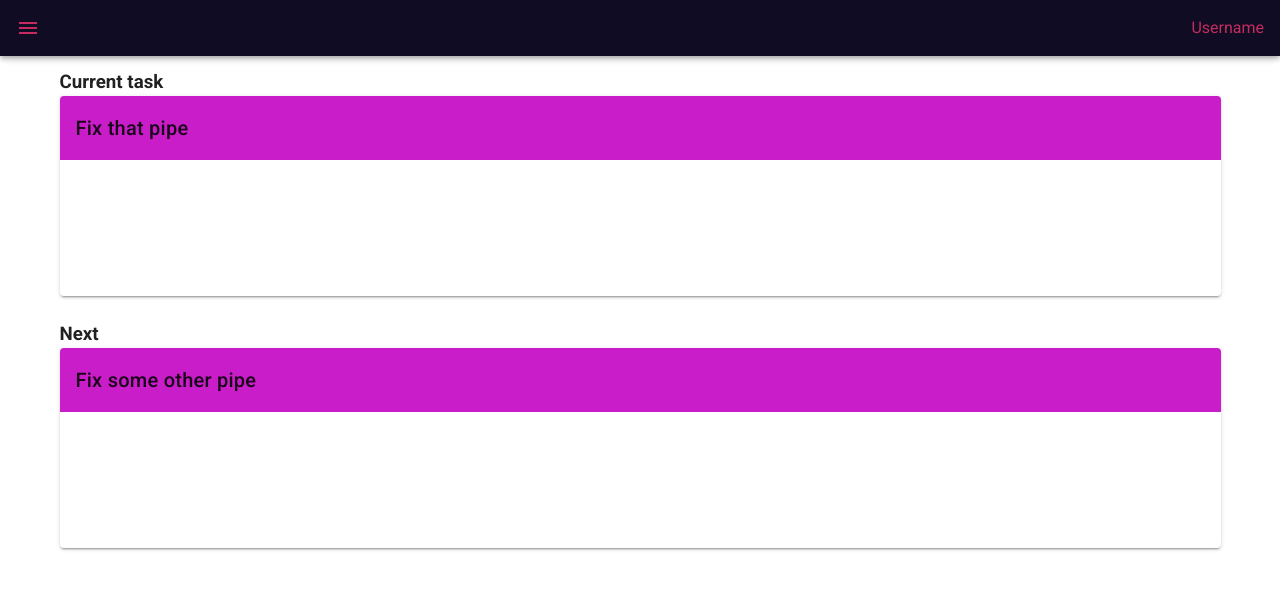
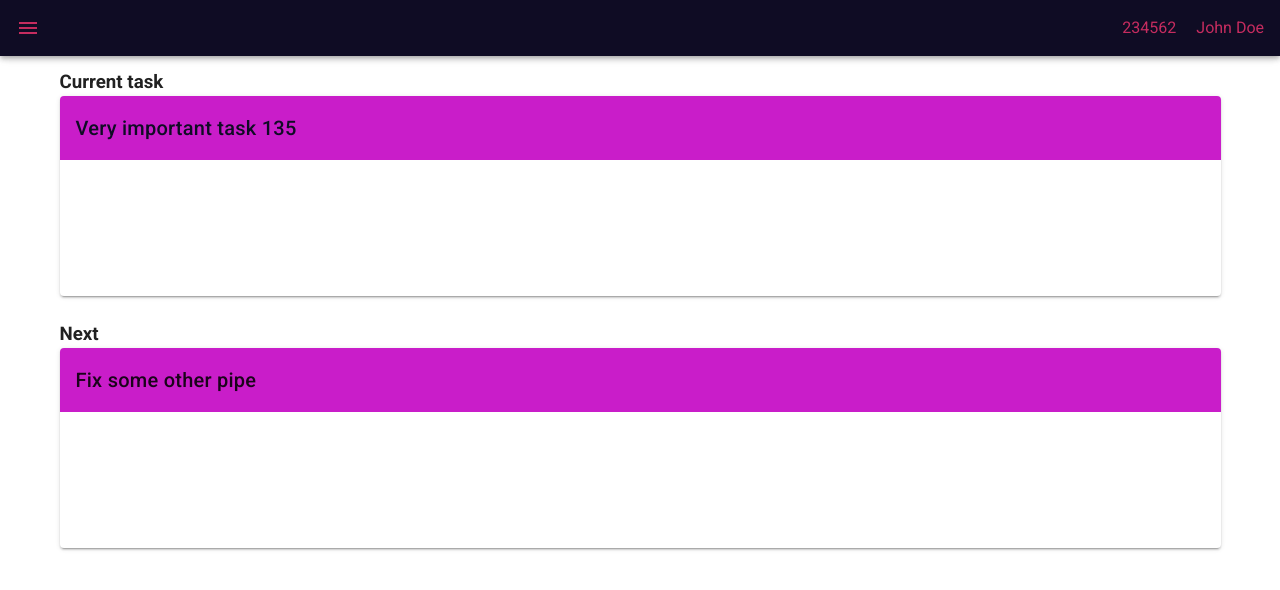
Before and after one commit to stelar7/smartcraft-hackathon-2022-gunnar, a Nuxt app in the folder frontend/: page /main in a window 1280 px wide. Shown: the top 590 px of the page. Built offline with nearby package versions, Linux system fonts and the light colour scheme.

Commit message:
Vuex store added with some mocked data; used on default layout

```diff
--- a/frontend/layouts/default.vue
+++ b/frontend/layouts/default.vue
@@ -4,8 +4,13 @@
     <v-app-bar color="primary" class="header accent--text" app fixed short clipped-left>
       <v-app-bar-nav-icon color="accent" @click.stop="drawer = !drawer"></v-app-bar-nav-icon>
       <v-spacer />
-      <div class="user">
-        Username
+      <div class="user d-flex flex-row">
+        <div class=monthly-score>
+            {{ user.ThisMonthsScore }}
+        </div>
+        <div>
+          {{ user.Name }}
+        </div>
       </div>
     </v-app-bar>
 
@@ -42,17 +47,37 @@
 </template>
 
 <script>
+import { mapActions, mapState } from 'vuex';
+
 export default {
   data: () => ({
     drawer: false,
     group: null,
   }),
 
+  computed: {
+    ...mapState({
+      user: (state) => state.user,
+      loadingUser: (state) => state.loading.user,
+    }),
+  },
+
   watch: {
     group() {
       this.drawer = false;
     },
   },
+  created() {
+    this.getUser();
+  },
+
+  methods: {
+    ...mapActions({
+      getUser: 'getUser',
+    }),
+  },
+
+
 };
 </script>
 
@@ -62,4 +87,7 @@ export default {
   height: 100%;
   margin-top: 56px;
 }
+.user {
+  gap: 20px;
+}
 </style>
--- a/frontend/pages/main/index.vue
+++ b/frontend/pages/main/index.vue
@@ -2,14 +2,40 @@
   <v-container>
     <h3>Current task</h3>
     <v-card min-height="200" class="mb-6">
-      <v-card-title class="secondary"> Fix that pipe </v-card-title>
+      <v-card-title class="secondary primary--text">
+        {{ currentTask.Title }}
+        {{ currentTask.Score }}
+      </v-card-title>
       <v-card-text></v-card-text>
     </v-card>
 
-    <h3 class="mt-6" >Next</h3>
+    <h3 class="mt-6">Next</h3>
     <v-card min-height="200">
       <v-card-title class="secondary"> Fix some other pipe </v-card-title>
       <v-card-text></v-card-text>
     </v-card>
   </v-container>
 </template>
+
+<script>
+import { mapActions, mapState } from 'vuex';
+export default {
+  data: () => ({}),
+  computed: {
+    ...mapState({
+      user: (state) => state.user,
+      loadingUser: (state) => state.loading.user,
+      currentTask: (state) => state.currentTask,
+    }),
+  },
+  watch: {},
+  created() {
+    this.getTasks();
+  },
+  methods: {
+    ...mapActions({
+      getTasks: 'getTasks',
+    }),
+  },
+};
+</script>
--- /dev/null
+++ b/frontend/store/index.js
@@ -0,0 +1,44 @@
+export const state = () => ({
+  user: {
+    Name: 'John Doe',
+    ThisMonthsScore: 234562,
+  },
+  loading: {
+    user: false,
+  },
+  currentTask: {
+    Id: 1,
+    Title: 'Very important task',
+    Description: 'You need to quickly fix that leaking pipe in the office or there will be poop flood',
+    Customer: 'Jone Hop',
+    PhoneNumber: '',
+    Address: '',
+    State: '',
+    Score: 135,
+    Deleted: '',
+    OwnerId: '',
+    EstimatedTime: '',
+    StartDate: '',
+    CreatedBy: '',
+    CreatedDate: '',
+    UpdatedBy: '',
+    UpdatedDate: '',
+  },
+  tasks: [],
+});
+
+export const mutations = {
+  SET_USER(state, user) {
+    state.user = user;
+  },
+};
+
+export const actions = {
+  async getUser({ state, commit }) {
+
+  },
+  async getTasks({ state, commit }) {
+
+  },
+
+};
```
